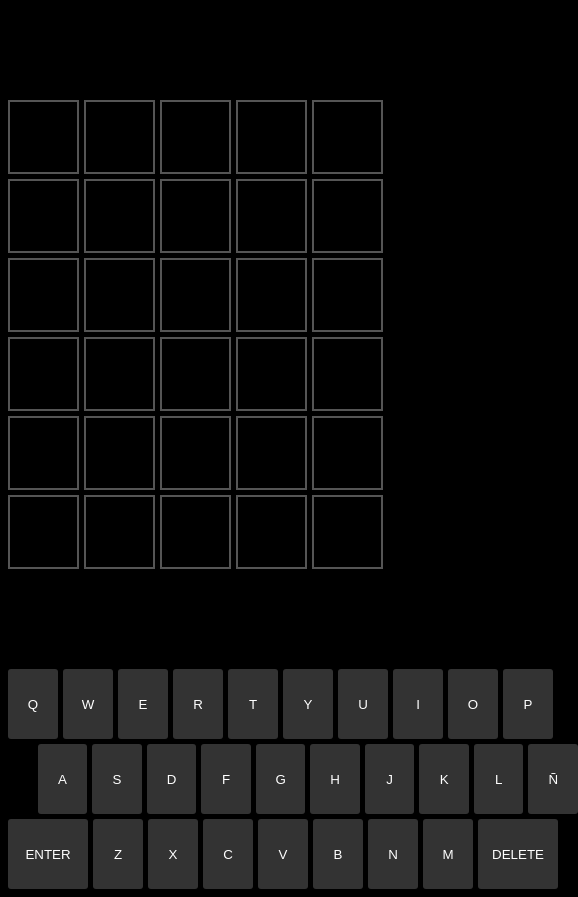
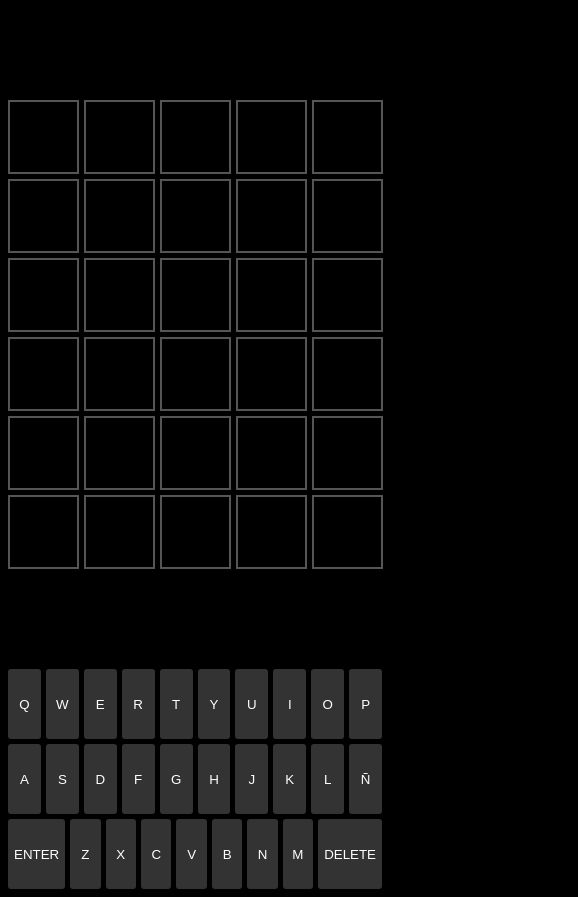
Before and after one commit to mgomez08/wordle-game, a React (Create React App) app: page / in a window 390 px wide. Shown: the whole page, 578 px wide, since content can reach past the window. Built offline with nearby package versions, Linux system fonts and the light colour scheme.

Commit message:
Fix responsive keyboard

```diff
--- a/src/components/KeyBoard/KeyBoard.tsx
+++ b/src/components/KeyBoard/KeyBoard.tsx
@@ -26,7 +26,6 @@ export const KeyBoard = ({ keys, onKeyPressed }: KeyBoardProps) => {
         ))}
       </div>
       <div className={styles.rowKeysContainer}>
-        <div className={styles.emptyKey}></div>
         {Array.from(Array(10)).map((_, index) => (
           <button key={index + 10} className={styles.key} onClick={handleInput}>
             {keys[index + 10]}
--- a/src/components/KeyBoard/keyboard.module.scss
+++ b/src/components/KeyBoard/keyboard.module.scss
@@ -13,7 +13,8 @@
   display: flex;
   flex-direction: column;
   flex-wrap: wrap;
-  width: 570px;
+  width: 100%;
+  max-width: 570px;
   margin: 0 auto;
   gap: 5px;
 }
@@ -25,7 +26,7 @@
 
 .key {
   @include keybase;
-  width: 50px;
+  width: 100%;
   height: 70px;
 }
 
@@ -39,6 +40,6 @@
 
 .enterKey {
   @include keybase;
-  width: 80px;
+  width: 70px;
   height: 70px;
 }
```
